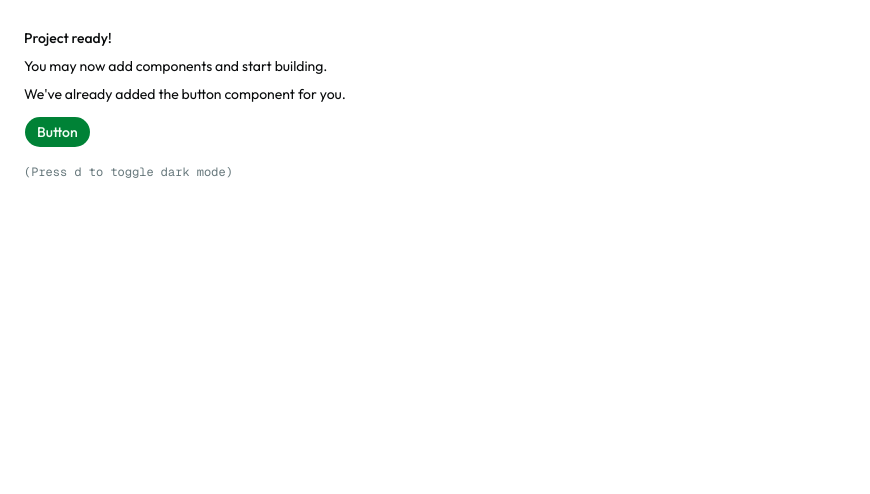
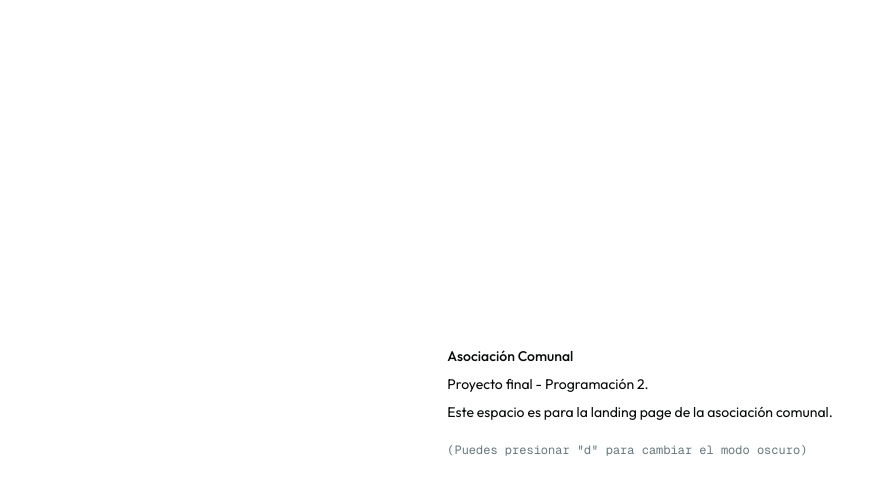
Before and after one commit to Marcos6192005/AsociacionComunal-Grupo10-priv, a Next.js app in the folder web-asociacion-comunal/: page / in a window 1280 px wide. Shown: the top 494 px of the page, without its empty margins (0-870 px from the left). Built offline with nearby package versions, Linux system fonts and the light colour scheme.

Commit message:
feat: update landing page content and layout for Asociación Comunal

```diff
--- a/web-asociacion-comunal/app/page.tsx
+++ b/web-asociacion-comunal/app/page.tsx
@@ -2,16 +2,15 @@ import { Button } from "@/components/ui/button"
 
 export default function Page() {
   return (
-    <div className="flex min-h-svh p-6">
+    <div className="flex min-h-svh p-6 items-center justify-center">
       <div className="flex max-w-md min-w-0 flex-col gap-4 text-sm leading-loose">
         <div>
-          <h1 className="font-medium">Project ready!</h1>
-          <p>You may now add components and start building.</p>
-          <p>We&apos;ve already added the button component for you.</p>
-          <Button className="mt-2">Button</Button>
+          <h1 className="font-medium">Asociación Comunal</h1>
+          <p>Proyecto final - Programación 2.</p>
+          <p>Este espacio es para la landing page de la asociación comunal.</p>
         </div>
         <div className="font-mono text-xs text-muted-foreground">
-          (Press <kbd>d</kbd> to toggle dark mode)
+          (Puedes presionar <kbd>"d"</kbd> para cambiar el modo oscuro)
         </div>
       </div>
     </div>
```
